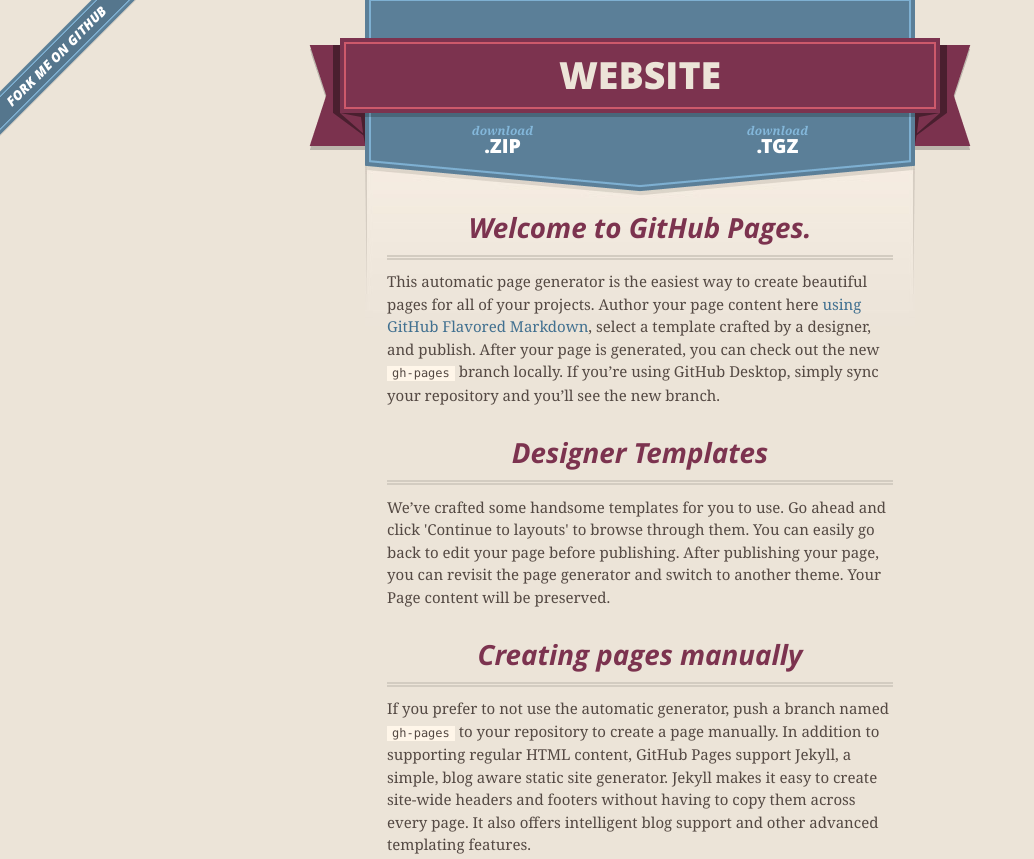
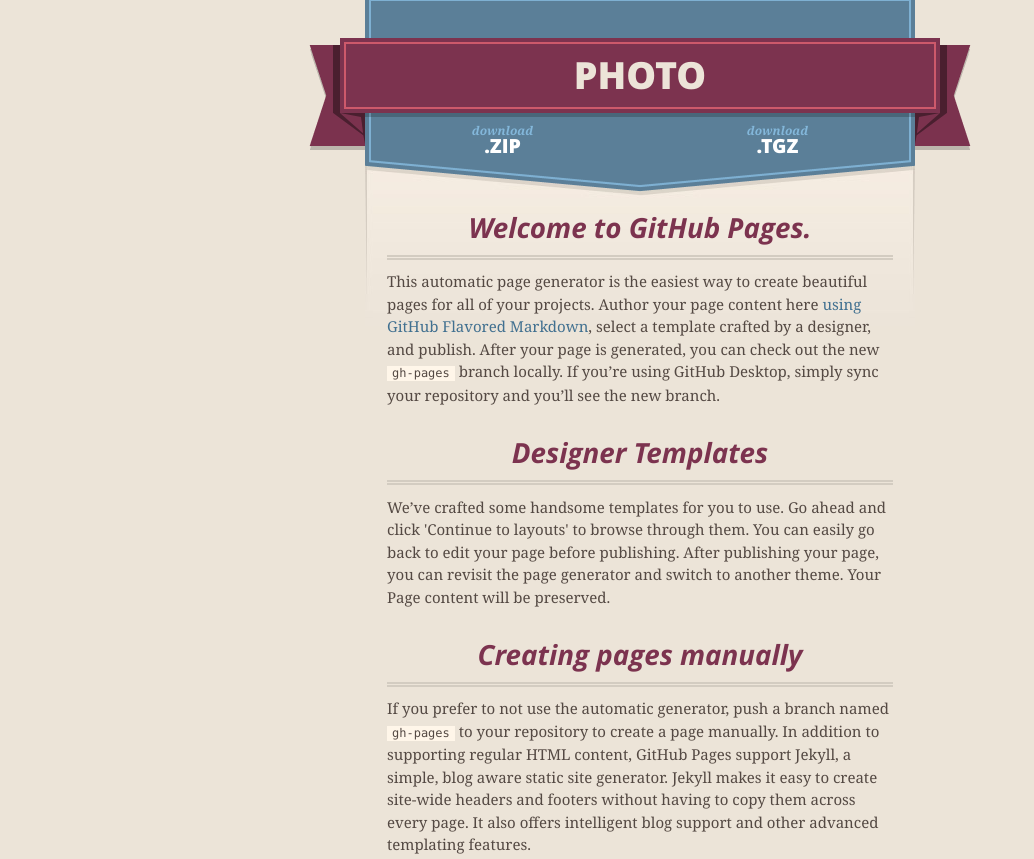
Before and after one commit to catleblanc/le-meilleur-website, a plain HTML site: page photo.html in a window 1280 px wide. Shown: the top 859 px of the page, without its empty margins (0-1034 px from the left). Drawn offline with nearby package versions, Linux system fonts and the light colour scheme.

Commit message:
more potos

```diff
--- a/photo.html
+++ b/photo.html
@@ -21,13 +21,12 @@
   </head>
 
   <body>
-    <a id="forkme_banner" href="https://github.com/catleblanc/website">View on GitHub</a>
     <div class="shell">
 
       <header>
         <span class="ribbon-outer">
           <span class="ribbon-inner">
-            <h1>Website</h1>
+            <h1>Photo</h1>
             <h2></h2>
           </span>
           <span class="left-tail"></span>
```
Also changed, not shown: index.html (+2 -2 lines).
